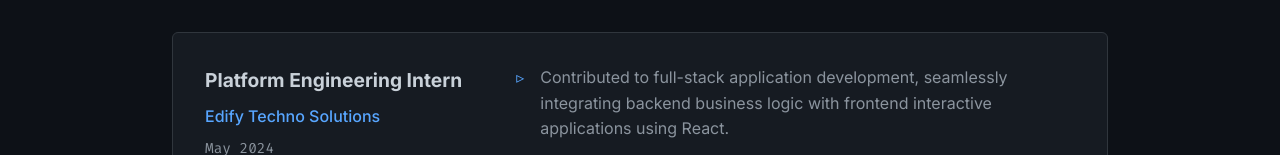
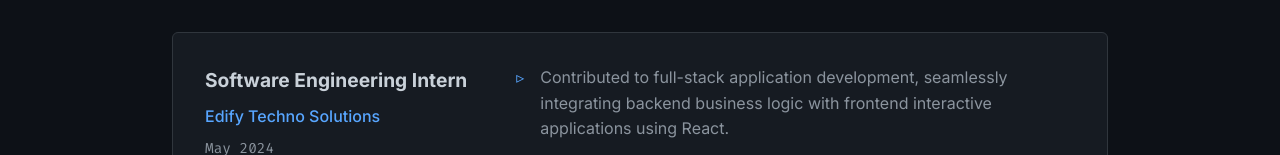
Before and after one commit to PavinSP/portfolio, a React (Vite) app: page /#/experience in a window 1280 px wide. Shown: the part 577-732 px from the top of the page. Built offline with nearby package versions, Linux system fonts and the light colour scheme.

Commit message:
Update Edify designation to Software Engineering Intern

```diff
--- a/src/pages/Experience.tsx
+++ b/src/pages/Experience.tsx
@@ -29,7 +29,7 @@ const Experience = () => {
         {/* Edify */}
         <div className="experience-item">
           <div className="experience-meta">
-            <h3>Platform Engineering Intern</h3>
+            <h3>Software Engineering Intern</h3>
             <p className="company">Edify Techno Solutions</p>
             <p className="date mono-text">May 2024</p>
           </div>
```
